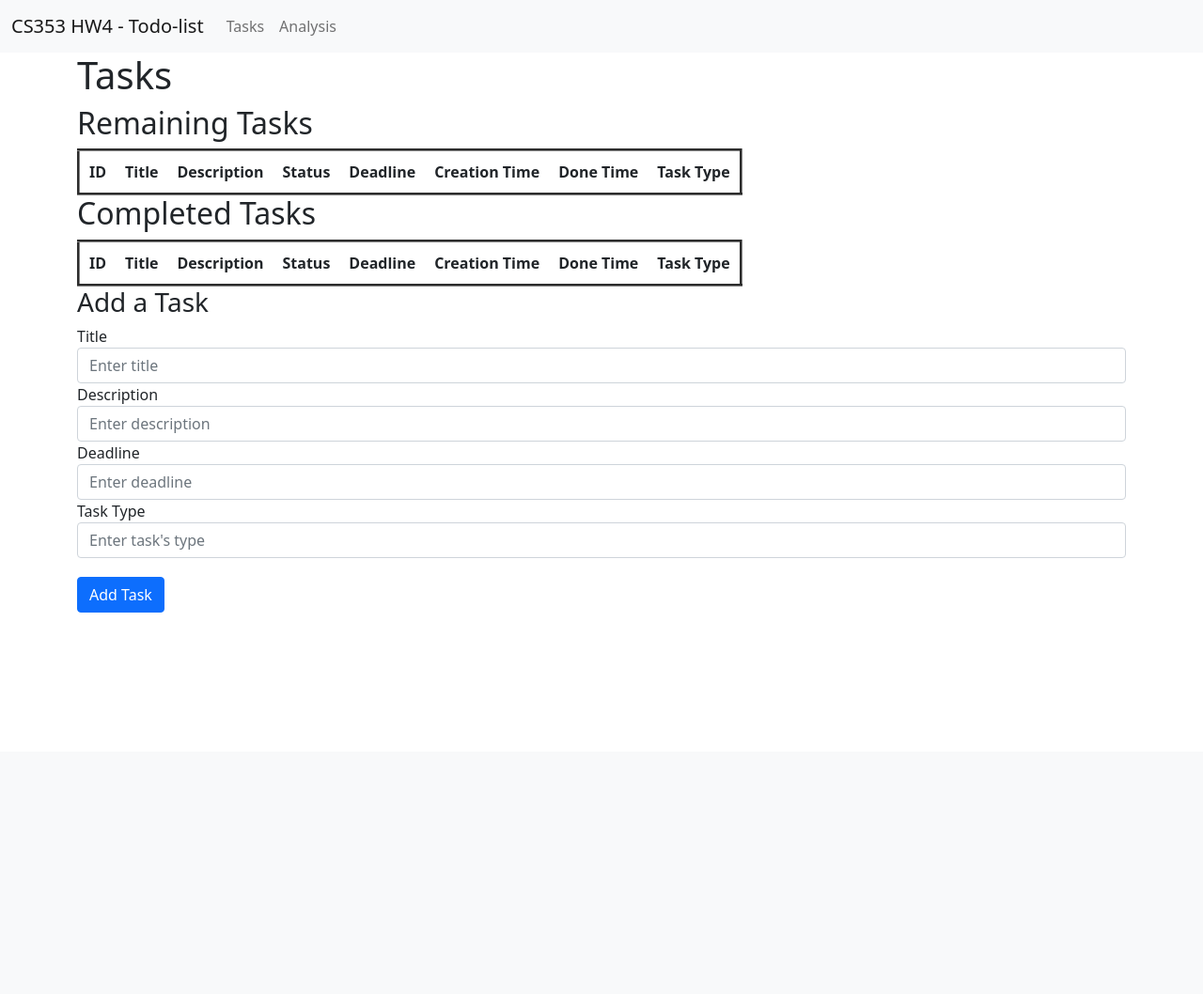
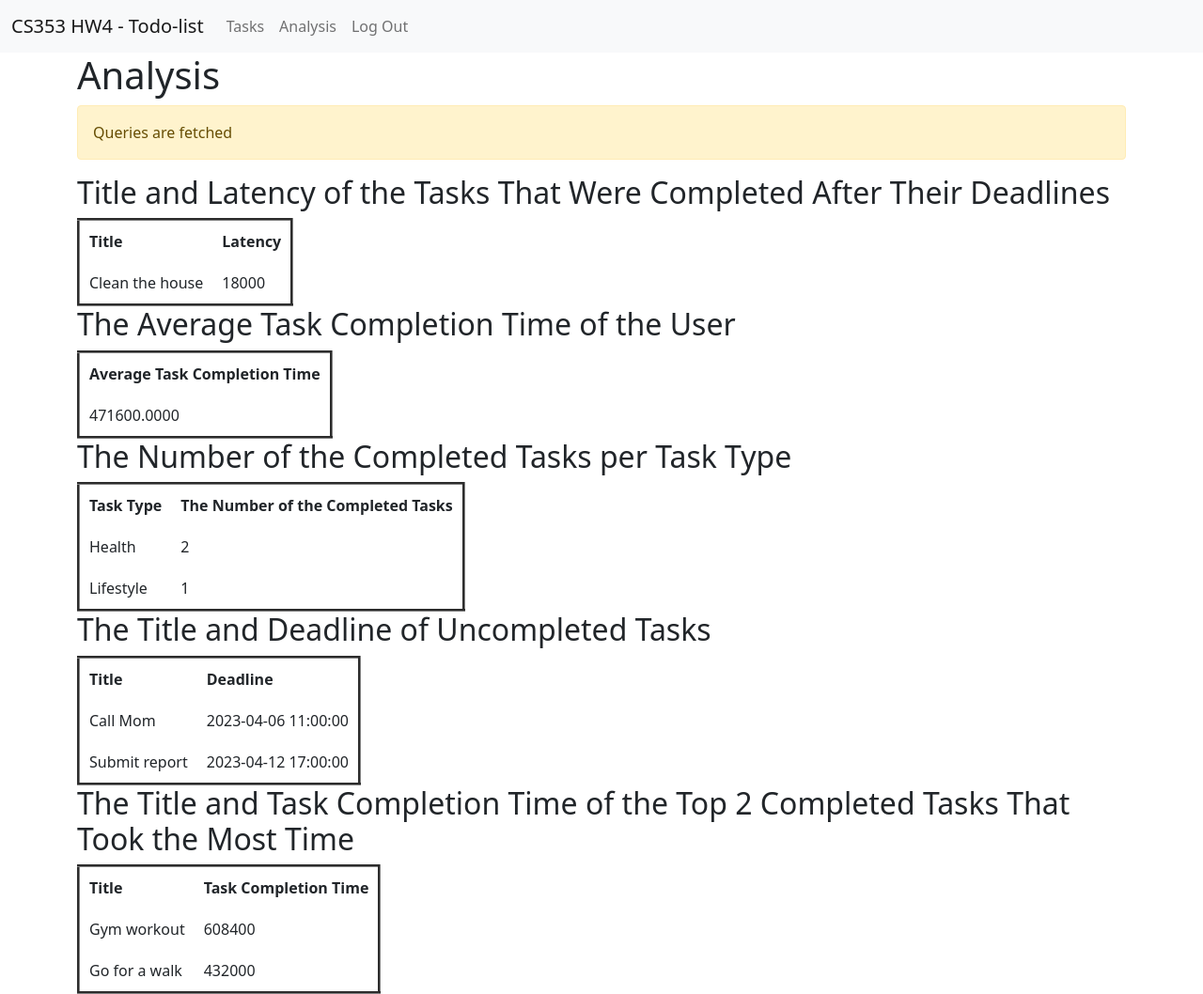
Before and after one commit to ugurcanaltun/CS353-Database-Systems-HW-IV, a Flask app: page /analysis in a window 1280 px wide. Shown: the whole page at 94% size. Before the commit the page ends 652 px from the top, so only its background shows below. Run offline with Flask 2, Linux system fonts and the light colour scheme; a user stored in the database is signed in; data comes from the database, SQL or seed files in the repository; both versions use the stored data as it was after the commit; data that the repository does not hold is empty; some libraries are stand-ins or nearby versions.

Commit message:
first version of the final version

```diff
--- a/app/app.py
+++ b/app/app.py
@@ -1,7 +1,7 @@
 
 import re
 import os
-from datetime import datetime
+from datetime import datetime, timedelta
 from flask import Flask, render_template, request, redirect, url_for, session
 from flask_mysqldb import MySQL
 import MySQLdb.cursors
@@ -33,12 +33,21 @@ def login():
             session['userid'] = user['id']
             session['username'] = user['username']
             session['email'] = user['email']
+            session['message'] = ""
             message = 'Logged in successfully!'
             return redirect(url_for('tasks'))
         else:
             message = 'Please enter correct email / password !'
     return render_template('login.html', message = message)
 
+@app.route('/logout')
+def logout():
+    session['loggedin'] = False
+    session['userid'] = None
+    session['username'] = None
+    session['email'] = None
+    session['message'] = None
+    return redirect(url_for('login'))
 
 @app.route('/register', methods =['GET', 'POST'])
 def register():
@@ -66,26 +75,41 @@ def register():
         message = 'Please fill all the fields!'
     return render_template('register.html', message = message)
 
+
 @app.route('/tasks', methods =['GET', 'POST'])
 def tasks():
     message = ''
     cursor = mysql.connection.cursor(MySQLdb.cursors.DictCursor)
-    cursor.execute('SELECT id,title,description,`status`,deadline,creation_time,done_time,task_type FROM Task WHERE user_id = %s AND `status` = "Todo"', (str(session['userid']),))
-    remainingTasks = cursor.fetchall()
-    cursor.execute('SELECT id,title,description,`status`,deadline,creation_time,done_time,task_type FROM Task WHERE user_id = %s AND `status` = "Done"', (str(session['userid']),))
+    cursor.execute('SELECT id,title,description,`status`,deadline,creation_time,done_time,task_type FROM Task WHERE user_id = %s ORDER BY deadline asc', (str(session['userid']),))
+    allTasks = cursor.fetchall()
+    cursor.execute('SELECT id,title,description,`status`,deadline,creation_time,done_time,task_type FROM Task WHERE user_id = %s AND `status` = "Done" ORDER BY done_time desc', (str(session['userid']),))
     completedTasks = cursor.fetchall()
+    message = "Your tasks are fetched"
     if not completedTasks:
         message = 'You have not completed any tasks'
-    if not remainingTasks:
-        message = 'You have completed all of your tasks'
-    if not remainingTasks or not completedTasks:
+    if not allTasks:
         message = 'You have no tasks at all'
-    return render_template('tasks.html', remainingTasks=remainingTasks, completedTasks=completedTasks, message=message)
+    if session['message'] != "":
+        message = session['message']
+    return render_template('tasks.html', allTasks=allTasks, completedTasks=completedTasks, message=message)
 
 @app.route('/analysis', methods =['GET', 'POST'])
 def analysis():
     message = ''
-    return render_template('tasks.html', message=message)
+    userId = str(session['userid'])
+    cursor = mysql.connection.cursor(MySQLdb.cursors.DictCursor)
+    cursor.execute('SELECT title, timestampdiff(SECOND,deadline,done_time) AS latency FROM Task WHERE user_id = %s AND done_time > deadline',(userId))
+    analysis1 = cursor.fetchall()
+    cursor.execute('SELECT avg(timestampdiff(SECOND,creation_time,done_time)) as avgTaskCompletion FROM Task WHERE user_id = %s AND done_time IS NOT NULL',(userId))
+    analysis2 = cursor.fetchall()
+    cursor.execute('SELECT task_type, count(*) as numCompletedTasks FROM Task WHERE user_id = %s AND `status` = "Done" GROUP BY task_type ORDER BY numCompletedTasks desc',(userId))
+    analysis3 = cursor.fetchall()
+    cursor.execute('SELECT title, deadline FROM Task WHERE user_id = %s AND `status` = "Todo" ORDER BY deadline ASC',(userId))
+    analysis4 = cursor.fetchall()
+    cursor.execute('SELECT title, timestampdiff(SECOND,creation_time,done_time) as completionTime FROM Task where user_id = %s AND `status` = "Done" ORDER BY completionTime desc LIMIT 2',(userId))
+    analysis5 = cursor.fetchall()
+    message = 'Queries are fetched'
+    return render_template('analysis.html', message=message, analysis1=analysis1, analysis2=analysis2, analysis3=analysis3, analysis4=analysis4, analysis5=analysis5)
 
 @app.route('/addtask', methods =['POST'])
 def addTask():
@@ -94,45 +118,84 @@ def addTask():
         description = request.form["description"]
         deadline = request.form["deadline"]
         taskType = request.form["taskType"]
-        now = datetime.now()
+        now = datetime.now() + timedelta(hours = 3)
         creationTime = now.strftime("%Y-%m-%d %H:%M:%S")
         userId = str(session['userid'])
 
-        cursor = mysql.connection.cursor(MySQLdb.cursors.DictCursor)
-
-        if title or description or deadline or taskType:
+        if not title or not description or not deadline or not taskType:
+            session['message'] = 'Please fill all the fields!'
+        else:
+            cursor = mysql.connection.cursor(MySQLdb.cursors.DictCursor)
             cursor.execute('INSERT INTO Task (id, title, description, status, deadline, creation_time, done_time, user_id, task_type) VALUES (NULL, %s, %s, %s, %s, %s, NULL, %s, %s)', (title,description,"Todo",deadline,creationTime,userId,taskType,))
             mysql.connection.commit()
-    return redirect('/tasks')
+            session['message'] = "Task is added successfully"
+    return redirect(url_for('tasks'))
 
 @app.route('/completeTask', methods =['POST'])
 def completeTask():
     if request.method == 'POST' and 'id' in request.form:
         taskId = request.form["id"]
-        now = datetime.now()
+        now = datetime.now() + timedelta(hours = 3)
         creationTime = now.strftime("%Y-%m-%d %H:%M:%S")
-        cursor = mysql.connection.cursor(MySQLdb.cursors.DictCursor)
 
         if taskId:
+            cursor = mysql.connection.cursor(MySQLdb.cursors.DictCursor)
             cursor.execute('UPDATE Task set status = "Done" where id = %s', (taskId,))
             cursor.execute('UPDATE Task set done_time = %s where id = %s', (creationTime, taskId,))
             mysql.connection.commit()
-    return redirect('/tasks')
+            session['message'] = "Task no " + taskId + " is completed successfully"
+        else:
+            session['message'] = "Task could not be completed"
+    return redirect(url_for('tasks'))
 
 @app.route('/deletetask', methods =['POST'])
 def deleteTask():
     if request.method == 'POST' and 'id' in request.form:
         taskId = request.form["id"]
-        cursor = mysql.connection.cursor(MySQLdb.cursors.DictCursor)
 
         if taskId:
+            cursor = mysql.connection.cursor(MySQLdb.cursors.DictCursor)
             cursor.execute('DELETE FROM Task where id = %s', (taskId,))
             mysql.connection.commit()
-    return redirect('/tasks')
+            session['message'] = "Task no " + taskId + " is deleted successfully"
+        else:
+            session['message'] = "Task could not be deleted"
+    return redirect(url_for('tasks'))
 
 @app.route('/edittask', methods =['POST'])
 def editTask():
-    return "Edit Task"
+    message = ''
+    if request.method == 'POST' and 'id' in request.form:
+        taskId = request.form["id"]
+        message = 'You can edit the selected task'
+    else:
+        message = 'The task to be edited could not fetched'
+
+    return render_template('edittask.html', message=message, taskId=taskId)
+
+@app.route('/edit', methods = ['POST'])
+def edit():
+    if request.method == 'POST' and 'taskId' in request.form and ('title' in request.form or 'description' in request.form or 'deadline' in request.form or 'taskType' in request.form):
+        cursor = mysql.connection.cursor(MySQLdb.cursors.DictCursor)
+        taskId = request.form["taskId"]
+        title = request.form["title"]
+        description = request.form["description"]
+        deadline = request.form["deadline"]
+        taskType = request.form["taskType"]
+
+        if title:
+            cursor.execute('UPDATE Task set title = %s where id = %s',(title,taskId))
+        if description:
+            cursor.execute('UPDATE Task set description = %s where id = %s',(description,taskId))
+        if deadline:
+            cursor.execute('UPDATE Task set deadline = %s where id = %s',(deadline,taskId))
+        if taskType:
+            cursor.execute('UPDATE Task set task_type = %s where id = %s',(taskType,taskId))
+        mysql.connection.commit()
+        session['message'] = "Task no " + taskId + " is edited successfully"
+    else:
+        session['message'] = "Task could not be edited"
+    return redirect(url_for('tasks'))
 
 if __name__ == "__main__":
     port = int(os.environ.get('PORT', 5000))
--- a/app/templates/analysis.html
+++ b/app/templates/analysis.html
@@ -5,4 +5,93 @@
     {% if message is defined and message %}
         <div class="alert alert-warning">{{ message }}</div>
     {% endif %}
+    <h2>Title and Latency of the Tasks That Were Completed After Their Deadlines</h2>
+    <table border="3" cellpadding ="10">
+        <thead>
+            <tr>
+                <th>Title</th>
+                <th>Latency</th>
+            </tr>
+        </thead>
+        <tbody>
+            {% for row in analysis1 %}
+                <tr>
+                    {% for column in row %}
+                    <td>{{ row[column] }}</td>
+                    {% endfor %}
+                </tr>
+            {% endfor %}
+        </tbody>
+    </table>
+    <h2>The Average Task Completion Time of the User</h2>
+    <table border="3" cellpadding ="10">
+        <thead>
+            <tr>
+                <th>Average Task Completion Time</th>
+            </tr>
+        </thead>
+        <tbody>
+            {% for row in analysis2 %}
+                <tr>
+                    {% for column in row %}
+                    <td>{{ row[column] }}</td>
+                    {% endfor %}
+                </tr>
+            {% endfor %}
+        </tbody>
+    </table>
+    <h2>The Number of the Completed Tasks per Task Type</h2>
+    <table border="3" cellpadding ="10">
+        <thead>
+            <tr>
+                <th>Task Type</th>
+                <th>The Number of the Completed Tasks</th>
+            </tr>
+        </thead>
+        <tbody>
+            {% for row in analysis3 %}
+                <tr>
+                    {% for column in row %}
+                    <td>{{ row[column] }}</td>
+                    {% endfor %}
+                </tr>
+            {% endfor %}
+        </tbody>
+    </table>
+    <h2>The Title and Deadline of Uncompleted Tasks</h2>
+    <table border="3" cellpadding ="10">
+        <thead>
+            <tr>
+                <th>Title</th>
+                <th>Deadline</th>
+            </tr>
+        </thead>
+        <tbody>
+            {% for row in analysis4 %}
+                <tr>
+                    {% for column in row %}
+                    <td>{{ row[column] }}</td>
+                    {% endfor %}
+                </tr>
+            {% endfor %}
+        </tbody>
+    </table>
+    <h2>The Title and Task Completion Time of the Top 2 Completed Tasks That Took the Most Time</h2>
+    <table border="3" cellpadding ="10">
+        <thead>
+            <tr>
+                <th>Title</th>
+                <th>Task Completion Time</th>
+            </tr>
+        </thead>
+        <tbody>
+            {% for row in analysis5 %}
+                <tr>
+                    {% for column in row %}
+                    <td>{{ row[column] }}</td>
+                    {% endfor %}
+                </tr>
+            {% endfor %}
+        </tbody>
+    </table>
 {% endblock %}
--- a/app/templates/baselogin.html
+++ b/app/templates/baselogin.html
@@ -9,10 +9,7 @@
   <body>
     <nav class="navbar navbar-expand-lg navbar-light bg-light">
     <div class="container-fluid">
-        <a class="navbar-brand" href="{{ url_for('login') }}">CS353 HW4 - Todo-list</a>
-        <button class="navbar-toggler" type="button" data-bs-toggle="collapse" data-bs-target="#navbarNav" aria-controls="navbarNav" aria-expanded="false" aria-label="Toggle navigation">
-            <span class="navbar-toggler-icon"></span>
-        </button>
+        <a class="navbar-brand">CS353 HW4 - Todo-list</a>
         <div class="collapse navbar-collapse" id="navbarNav">
             <ul class="navbar-nav">
                 <li class="nav-item">
--- a/app/templates/basemain.html
+++ b/app/templates/basemain.html
@@ -9,10 +9,7 @@
   <body>
     <nav class="navbar navbar-expand-lg navbar-light bg-light">
     <div class="container-fluid">
-        <a class="navbar-brand" href="{{ url_for('tasks') }}">CS353 HW4 - Todo-list</a>
-        <button class="navbar-toggler" type="button" data-bs-toggle="collapse" data-bs-target="#navbarNav" aria-controls="navbarNav" aria-expanded="false" aria-label="Toggle navigation">
-            <span class="navbar-toggler-icon"></span>
-        </button>
+        <a class="navbar-brand">CS353 HW4 - Todo-list</a>
         <div class="collapse navbar-collapse" id="navbarNav">
             <ul class="navbar-nav">
                 <li class="nav-item">
@@ -20,6 +17,11 @@
                 </li>
                 <li class="nav-item">
                     <a class="nav-link" href="{{ url_for('analysis') }}">Analysis</a>
+                </li>
+            </ul>
+            <ul class="navbar-nav">
+                <li class="nav-item">
+                    <a class="nav-link" href="{{ url_for('logout') }}">Log Out</a>
                 </li>
             </ul>
         </div>
--- a/app/templates/tasks.html
+++ b/app/templates/tasks.html
@@ -5,7 +5,7 @@
     {% if message is defined and message %}
         <div class="alert alert-warning">{{ message }}</div>
     {% endif %}
-    <h2>Remaining Tasks</h2>
+    <h2>All Tasks</h2>
     <table border="3" cellpadding ="10">
         <thead>
             <tr>
@@ -20,7 +20,7 @@
             </tr>
         </thead>
         <tbody>
-            {% for row in remainingTasks %}
+            {% for row in allTasks %}
                 <tr>
                     {% for column in row %}
                     <td>{{ row[column] }}</td>
```
Also changed, not shown: app/templates/edittask.html (added, +34 -0 lines), schema.sql (+6 -6 lines).
